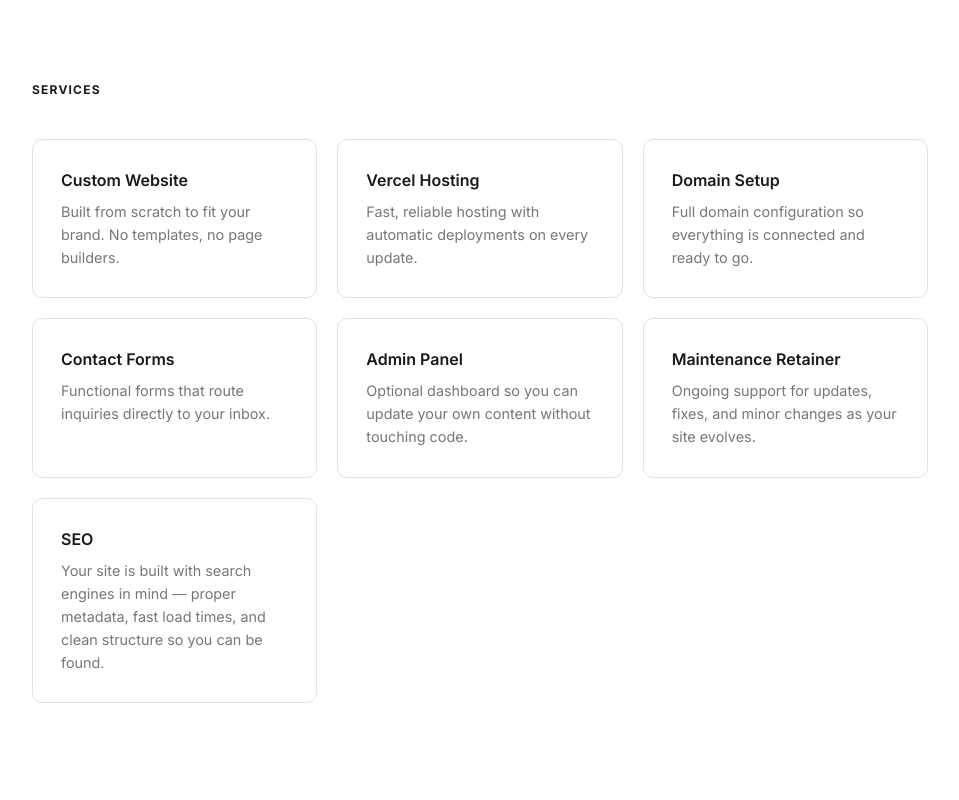
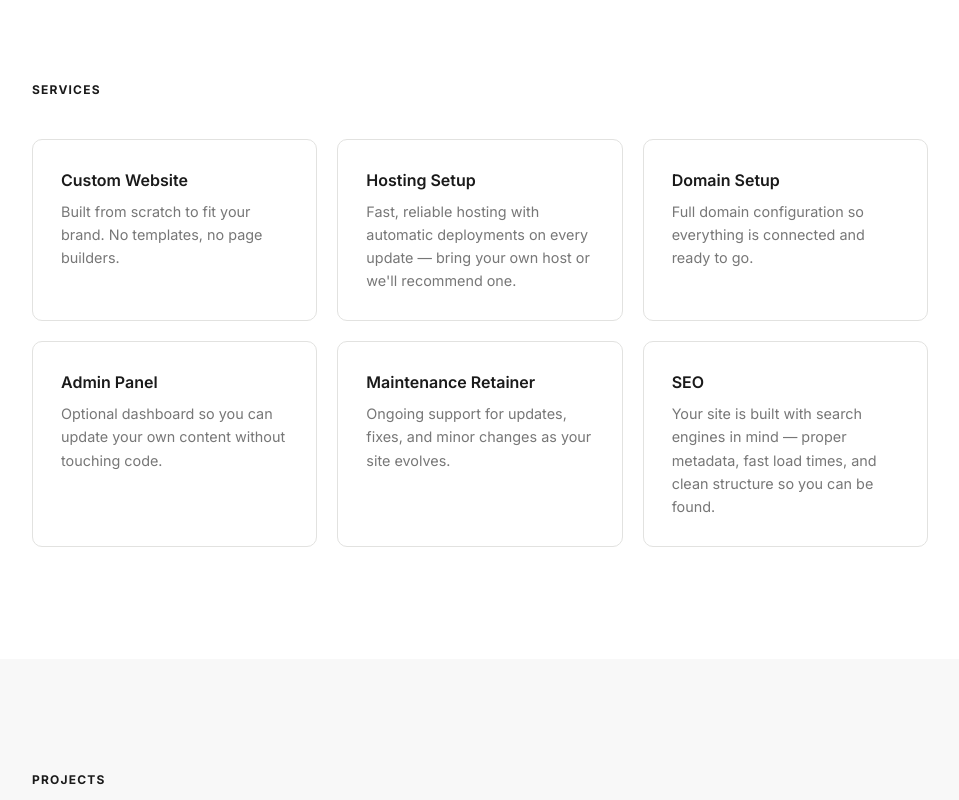
Before and after one commit to rdionian/robbworks-render, a Next.js app: page /web-development in a window 1280 px wide. Shown: the part 960-1760 px from the top of the page, without its empty margins (160-1119 px from the left). Built offline with nearby package versions, Linux system fonts and the light colour scheme.

Commit message:
update web dev page

```diff
--- a/app/web-development/page.js
+++ b/app/web-development/page.js
@@ -113,9 +113,8 @@ export default function WebDevelopment() {
         <div className="grid grid-cols-[repeat(auto-fit,minmax(260px,1fr))] gap-5 max-[768px]:grid-cols-1">
           {[
             { title: "Custom Website", desc: "Built from scratch to fit your brand. No templates, no page builders." },
-            { title: "Vercel Hosting", desc: "Fast, reliable hosting with automatic deployments on every update." },
+            { title: "Hosting Setup", desc: "Fast, reliable hosting with automatic deployments on every update — bring your own host or we'll recommend one." },
             { title: "Domain Setup", desc: "Full domain configuration so everything is connected and ready to go." },
-            { title: "Contact Forms", desc: "Functional forms that route inquiries directly to your inbox." },
             { title: "Admin Panel", desc: "Optional dashboard so you can update your own content without touching code." },
             { title: "Maintenance Retainer", desc: "Ongoing support for updates, fixes, and minor changes as your site evolves." },
             { title: "SEO", desc: "Your site is built with search engines in mind — proper metadata, fast load times, and clean structure so you can be found." },
```
